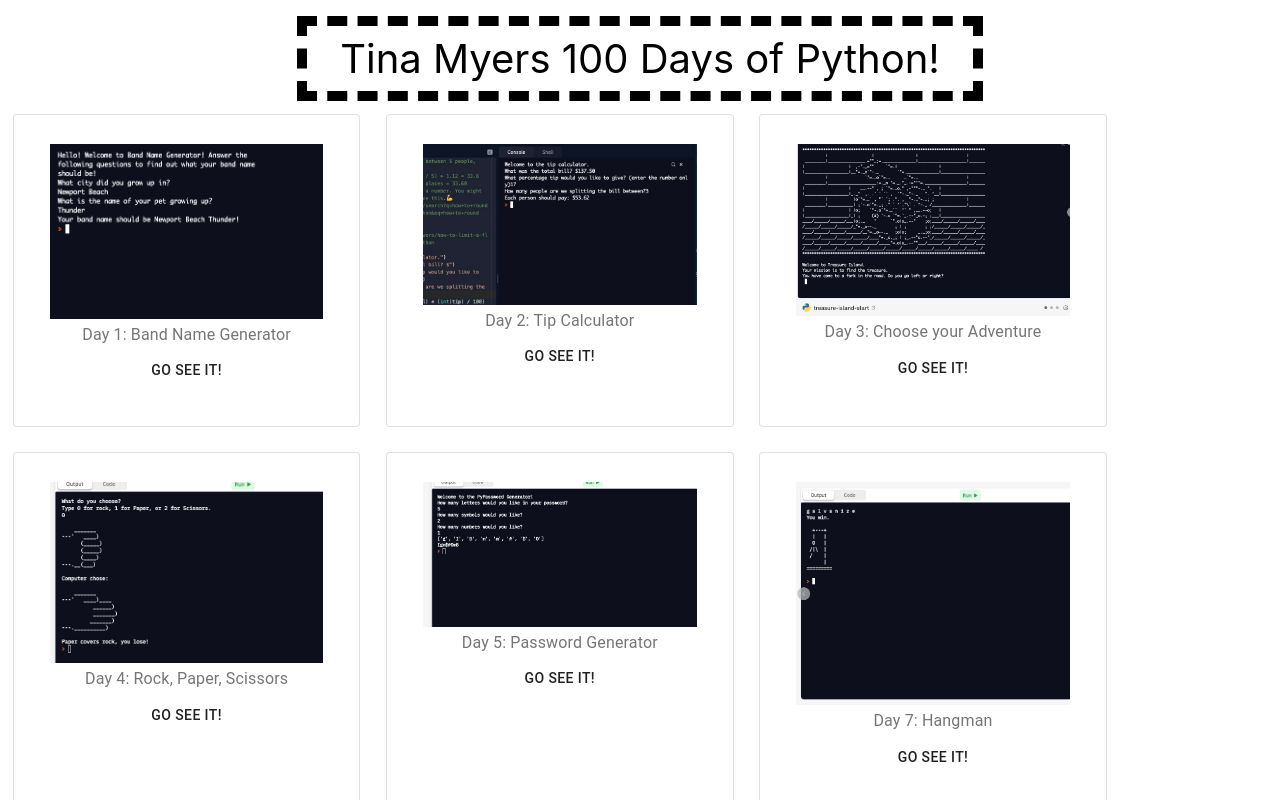
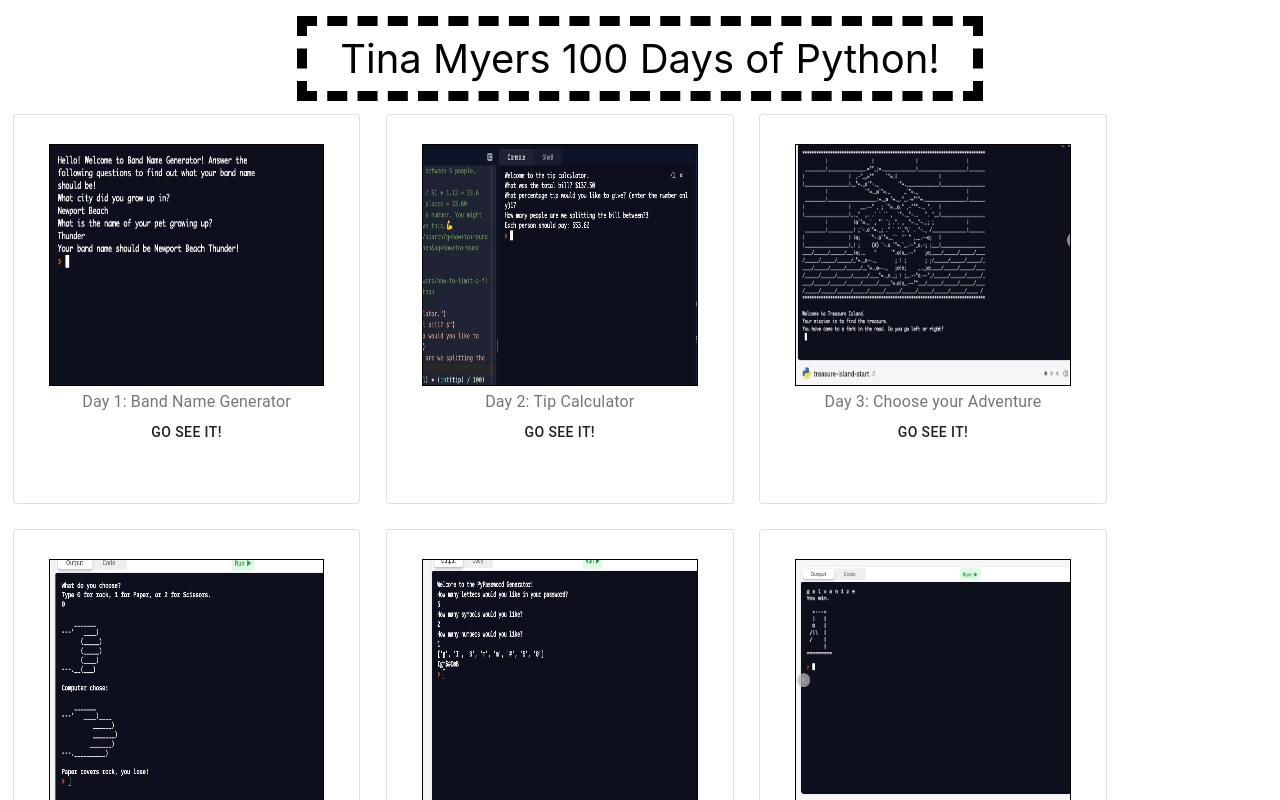
Before and after one commit to myerstina515/100-days-of-python, a React (Create React App) app: page / in a window 1280 px wide. Shown: the top 800 px of the page. Built offline with nearby package versions, Linux system fonts and the light colour scheme.

Commit message:
adding day 8

```diff
--- a/src/components/Body.js
+++ b/src/components/Body.js
@@ -16,10 +16,10 @@ const Body = () => {
         <Card key={x.id} className="root" variant="outlined">
           <CardContent className="backContent">
             <img id="day1" alt="card content" src={x.images} />
-            <Typography className="question" color="textSecondary" gutterBottom>
+            <Typography className="question" color="textSecondary">
               {x.title}
             </Typography>
-            <Button href={x.link}>Go see it!</Button>
+            <Button className="button" href={x.link}>Go see it!</Button>
           </CardContent>
         </Card>
       ))}
--- a/src/components/Body.scss
+++ b/src/components/Body.scss
@@ -7,7 +7,13 @@
   padding: 1vw;
   margin: 1vw;
   img{
-    height: 50%;
+    height: 30vh;
+    // height: 50%;
     width: 95%;
+    border: black 1px solid;
   }
+  .button{
+    margin-bottom: 2vh;
+  }
+
 }
--- a/src/components/days.js
+++ b/src/components/days.js
@@ -4,13 +4,15 @@ import Day3 from '../assets/PythonDay3.jpg';
 import Day4 from '../assets/PythonDay4.jpg';
 import Day5 from '../assets/PythonDay5.jpg';
 import Day7 from '../assets/PythonDay7.jpg';
+import Day8 from '../assets/PythonDay8.jpg';
 const days = [
   {id: "day1", images: `${Day1}`, title: "Day 1: Band Name Generator", link: "https://replit.com/@TinaFielder/band-name-generator-start#main.py"},
   {id: "day2", images: `${Day2}`, title: "Day 2: Tip Calculator", link: "https://replit.com/@TinaFielder/tip-calculator-start#main.py"},
   {id: "day3", images: `${Day3}`, title: "Day 3: Choose your Adventure", link: "https://replit.com/@TinaFielder/treasure-island-start?v=1"},
   {id: "day4", images: `${Day4}`, title: "Day 4: Rock, Paper, Scissors", link: "https://replit.com/@TinaFielder/rock-paper-scissors-start?v=1",},
   {id: "day5", images: `${Day5}`, title: "Day 5: Password Generator", link: "https://replit.com/@TinaFielder/password-generator-start?v=1"},
-  {id: "day6", images: `${Day7}`, title: "Day 7: Hangman", link: "https://replit.com/@TinaFielder/Day-7-Hangman-5-Start?v=1"}
+  {id: "day7", images: `${Day7}`, title: "Day 7: Hangman", link: "https://replit.com/@TinaFielder/Day-7-Hangman-5-Start?v=1"},
+  {id: "day8", images: `${Day8}`, title: "Day 8: Caesar Cipher", link: "https://replit.com/@TinaFielder/caesar-cipher-4-start?v=1"}
 ];
 export{
   days
```
Also changed, not shown: src/assets/PythonDay8.jpg (added).
